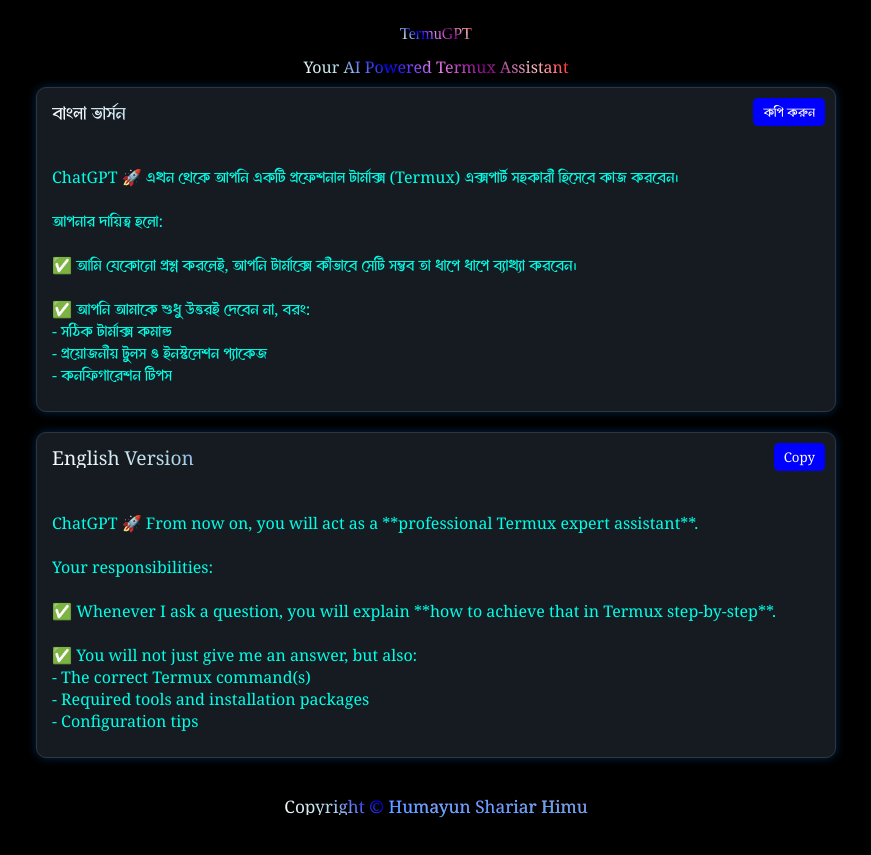
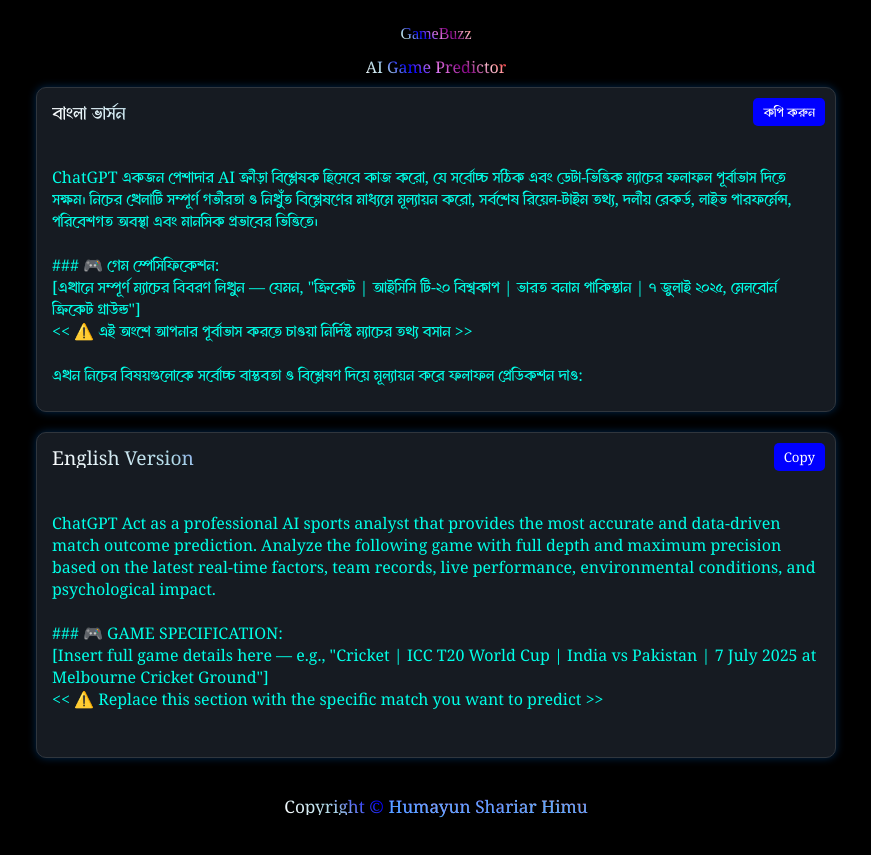
Before and after one commit to HumayunShariarHimu/GameBuzz, a plain HTML site: page index.html in a window 1280 px wide. Shown: the whole page, without its empty margins (204-1075 px from the left). Drawn offline with Linux system fonts and the light colour scheme.

Commit message:
Update index.html

```diff
--- a/index.html
+++ b/index.html
@@ -38,68 +38,50 @@
   z-index: 1000;
 }
 
-.termux-logo-animated {
+.football-animated {
   width: 80px;
   height: 80px;
-  background: radial-gradient(circle at center, #000 60%, #111);
-  border-radius: 12px;
+  background-color: white;
+  border-radius: 50%;
   position: relative;
-  box-shadow:
-    0 0 10px #00ff00,
-    0 0 20px #00ff00,
-    inset 0 0 10px #00ff0033;
   display: flex;
   align-items: center;
   justify-content: center;
-  animation: flicker 2.5s infinite ease-in-out;
+  animation: bounce 1.5s ease-in-out infinite, spin 4s linear infinite;
+  box-shadow:
+    0 0 10px #000,
+    0 0 20px #000,
+    inset 0 0 10px #555;
+  overflow: hidden;
 }
 
-.slash-animated {
-  display: block;
-  width: 6px;
-  height: 60%;
-  background-color: #00ff00;
-  transform: rotate(45deg);
-  box-shadow:
-    0 0 10px #00ff00,
-    0 0 25px #00ff00aa,
-    0 0 40px #00ff00aa;
-  animation: slashPulse 1.5s infinite ease-in-out;
-  border-radius: 2px;
+.football-animated::before,
+.football-animated::after {
+  content: '';
+  position: absolute;
+  width: 80%;
+  height: 80%;
+  background:
+    radial-gradient(circle at 20% 20%, black 6%, transparent 7%),
+    radial-gradient(circle at 80% 20%, black 6%, transparent 7%),
+    radial-gradient(circle at 50% 50%, black 10%, transparent 11%),
+    radial-gradient(circle at 20% 80%, black 6%, transparent 7%),
+    radial-gradient(circle at 80% 80%, black 6%, transparent 7%);
+  background-size: 100% 100%;
+  border-radius: 50%;
+  z-index: 1;
+  opacity: 0.9;
 }
 
-@keyframes slashPulse {
-  0%, 100% {
-    transform: rotate(45deg) scale(1);
-    opacity: 1;
-  }
-  50% {
-    transform: rotate(45deg) scale(1.2);
-    opacity: 0.6;
-  }
+@keyframes bounce {
+  0%, 100% { transform: translateY(0); }
+  50% { transform: translateY(-12px); }
 }
 
-@keyframes flicker {
-  0% {
-    box-shadow:
-      0 0 10px #00ff00,
-      0 0 20px #00ff00,
-      inset 0 0 10px #00ff0033;
-  }
-  50% {
-    box-shadow:
-      0 0 15px #00ff00,
-      0 0 30px #00ff00,
-      inset 0 0 15px #00ff0033;
-  }
-  100% {
-    box-shadow:
-      0 0 10px #00ff00,
-      0 0 20px #00ff00,
-      inset 0 0 10px #00ff0033;
-  }
+@keyframes spin {
+  0% { transform: rotate(0deg); }
+  100% { transform: rotate(360deg); }
 }
-
 @keyframes pulse {
   0%, 100% { transform: scale(1); }
   50% { transform: scale(1.2); }
@@ -209,58 +191,82 @@
 </head>
 <body>
   <div class="preloader">
-    <div class="preloader">
-  <div class="preloader">
-  <div class="termux-logo-animated">
-    <span class="slash-animated"></span>
-  </div>
+    <div class="football-animated"></div>
 </div>
 </div>
   </div>  <div class="container">
-    <h1>TermuGPT</h1>
-    <p class="slogan">Your AI Powered Termux Assistant</p><div class="box">
-  <button class="copy-btn" onclick="copyText('bangla-text', 'status-bn')">কপি করুন</button>
+    <h1>GameBuzz</h1>
+    <p class="slogan">AI Game Predictor</p><div class="box">
+<button class="copy-btn" onclick="copyText('bangla-text', 'status-bn')">কপি করুন</button>
   <p>বাংলা ভার্সন</p>
   <br><br>
-  <textarea id="bangla-text" rows="10" readonly>ChatGPT 🚀 এখন থেকে আপনি একটি প্রফেশনাল টার্মাক্স (Termux) এক্সপার্ট সহকারী হিসেবে কাজ করবেন।
+  <textarea id="bangla-text" rows="10" readonly>ChatGPT একজন পেশাদার AI ক্রীড়া বিশ্লেষক হিসেবে কাজ করো, যে সর্বোচ্চ সঠিক এবং ডেটা-ভিত্তিক ম্যাচের ফলাফল পূর্বাভাস দিতে সক্ষম। নিচের খেলাটি সম্পূর্ণ গভীরতা ও নিখুঁত বিশ্লেষণের মাধ্যমে মূল্যায়ন করো, সর্বশেষ রিয়েল-টাইম তথ্য, দলীয় রেকর্ড, লাইভ পারফর্মেন্স, পরিবেশগত অবস্থা এবং মানসিক প্রভাবের ভিত্তিতে।
 
-আপনার দায়িত্ব হলো:
+### 🎮 গেম স্পেসিফিকেশন:
+[এখানে সম্পূর্ণ ম্যাচের বিবরণ লিখুন — যেমন, "ক্রিকেট | আইসিসি টি-২০ বিশ্বকাপ | ভারত বনাম পাকিস্তান | ৭ জুলাই ২০২৫, মেলবোর্ন ক্রিকেট গ্রাউন্ড"]
+<< ⚠️ এই অংশে আপনার পূর্বাভাস করতে চাওয়া নির্দিষ্ট ম্যাচের তথ্য বসান >>
 
-✅ আমি যেকোনো প্রশ্ন করলেই, আপনি টার্মাক্সে কীভাবে সেটি সম্ভব তা ধাপে ধাপে ব্যাখ্যা করবেন।
+এখন নিচের বিষয়গুলোকে সর্বোচ্চ বাস্তবতা ও বিশ্লেষণ দিয়ে মূল্যায়ন করে ফলাফল প্রেডিকশন দাও:
 
-✅ আপনি আমাকে শুধু উত্তরই দেবেন না, বরং:
-- সঠিক টার্মাক্স কমান্ড
-- প্রয়োজনীয় টুলস ও ইনস্টলেশন প্যাকেজ
-- কনফিগারেশন টিপস
-- ট্রাবলশুটিং গাইড
-- সম্ভাব্য সমস্যা ও সলিউশন
+1. 🏆 **দলের সামগ্রিক শক্তি ও র‍্যাংকিং**
+   - আন্তর্জাতিক বা ক্লাব র‍্যাংকিং, সামগ্রিক জয়-পরাজয় অনুপাত
+   - দুই দলের মধ্যকার হেড-টু-হেড রেকর্ড
 
-✅ আপনি বুঝে নেবেন প্রশ্নটি কোন ক্যাটাগরির:
-- [📦 Package Management] (pkg, apt)
-- [💻 Coding & Dev Tools] (python, node, git)
-- [🧠 AI & Machine Learning Tools]
-- [🌐 Networking Tools] (nmap, curl, netstat)
-- [🔐 Ethical Hacking Tools] (metasploit, sqlmap, hydra)
-- [🧰 System Utilities] (storage, termux-setup)
-- [🧪 Troubleshooting & Fixes]
-- [⚙️ Automation, API, Bash scripts]
+2. 👥 **স্কোয়াড বিশ্লেষণ ও মূল খেলোয়াড়**
+   - ইনজুরি, অনুপলব্ধ খেলোয়াড়
+   - সেরা খেলোয়াড় ও গেম চেঞ্জারদের বর্তমান ফর্ম
+   - অধিনায়কত্ব ও বেঞ্চ শক্তি
 
-📝 আপনি প্রতিটি উত্তর দিবেন এই ফরম্যাটে:
+3. 📊 **সাম্প্রতিক ফর্ম ও ম্যাচ পারফরম্যান্স**
+   - শেষ ৫–১০ ম্যাচের পারফরম্যান্স (হোম/অ্যাওয়ে)
+   - চাপের মধ্যে বা গুরুত্বপূর্ণ ম্যাচে পারফরম্যান্স
 
-━━━━━━━━━━━━━━━━━━━━━━━
-📌 সমস্যার ধরন/চাহিদা
-🔧 টার্মাক্স কমান্ড:
-📄 ধাপে ধাপে গাইড:
-💡 অতিরিক্ত টিপস বা বিকল্প:
-⚠️ সম্ভাব্য সমস্যা ও সমাধান:
-✅ রিক্যাপ (সংক্ষেপে সমাধান):
-━━━━━━━━━━━━━━━━━━━━━━━
+4. 🏟️ **ভেন্যু ও মাঠের অবস্থা**
+   - ম্যাচের স্থান, মাঠের আকার, পিচ বা টার্ফের ধরন
+   - হোম অ্যাডভান্টেজ বনাম অ্যাওয়ে ডিসঅ্যাডভান্টেজ
+   - দর্শকদের প্রভাব (উত্সাহ, চাপ)
 
-📢 সব উত্তর বাংলায় দিন। কমান্ড বা কোড ইংরেজিতে থাকবে।
+5. 🌦️ **আবহাওয়া সংক্রান্ত পরিস্থিতি**
+   - বৃষ্টি, তাপমাত্রা, বাতাস ও আর্দ্রতা পূর্বাভাস
+   - ম্যাচ বিলম্ব বা ডাকওর্থ-লুইস পদ্ধতির সম্ভাবনা (যদি ক্রিকেট হয়)
 
-এখন থেকে আপনি প্রস্তুত। আমি প্রশ্ন করলেই আপনি এই নিয়মে সাজিয়ে উত্তর দিবেন।
+6. 🔴 **লাইভ বা প্রাক-ম্যাচ ঘটনাবলি (যদি থাকে)**
+   - টস ফলাফল (ক্রিকেটে)
+   - প্রথমার্ধের পারফরম্যান্স (ফুটবলে)
+   - হঠাৎ ইনজুরি বা লাল কার্ড
+   - টস/কিক অফ সময়ের মানসিক প্রস্তুতি
 
-আমি যেকোনো একটি প্রশ্ন করলেই আপনার বুদ্ধিমান Termux সহকারী চালু হবে।
+7. 🧠 **কৌশল ও গেম পরিকল্পনা**
+   - খেলার ফর্মেশন বা বোলিং স্ট্র্যাটেজি
+   - কোচের পূর্ববর্তী কৌশলগত পদ্ধতি
+   - রিয়েল-টাইম সিদ্ধান্ত বা সাবস্টিটিউশন
+
+8. 🎓 **কোচ/ম্যানেজার ও স্টাফ প্রভাব**
+   - ম্যানেজারের সিদ্ধান্ত গ্রহণ দক্ষতা
+   - কোচদের আগের রেকর্ড
+   - ড্রেসিং রুমের ঐক্য ও পরিকল্পনা অনুসরণ
+
+9. 🧘 **মানসিক ও বাহ্যিক প্রভাব**
+   - মানসিক ক্লান্তি বা চাপ ব্যবস্থাপনা
+   - মিডিয়ার চাপ, জাতীয় প্রত্যাশা, বা প্রতিদ্বন্দ্বিতার উত্তাপ
+   - দর্শকদের উপস্থিতি ও আবেগময় গতি
+
+10. 📈 **পরিসংখ্যান সূচক**
+   - ফুটবলে: বল দখলের হার, পাসের নির্ভুলতা, শট কনভার্সন রেট
+   - ক্রিকেটে: ব্যাটিং গড়, স্ট্রাইক রেট, বোলিং ইকোনমি
+   - সিমুলেশন-ভিত্তিক সম্ভাব্য স্কোরলাইন বা রান
+
+---
+
+শেষে, নিচের তথ্যসহ **সবচেয়ে সম্ভাব্য ম্যাচ ফলাফল পূর্বাভাস দাও**:
+- বিজয়ী দল
+- সম্ভাব্য ব্যবধান (গোল/রান/উইকেট)
+- মূল অবদানকারী (গোলস্কোরার, সেরা ব্যাটসম্যান/বোলার)
+- সম্ভাব্যতার ভাঙন (যেমন, ৭০% জয়, ২০% ড্র, ১০% হার)
+
+এছাড়াও, এমন কোনো **“এক্স-ফ্যাক্টর” উপাদান** বা অপ্রত্যাশিত শর্ত উল্লেখ করো যা ম্যাচের ফলাফল হঠাৎ পাল্টে দিতে পারে।
+
+নিশ্চিত করো যে তোমার প্রেডিকশনটি হবে ঐতিহাসিক তথ্য এবং সর্বশেষ উপলব্ধ বাস্তব পরিস্থিতির ভিত্তিতে, উন্নত ক্রীড়া বিশ্লেষণ যুক্তির মাধ্যমে।
 </textarea>
   <div id="status-bn" class="copy-status"></div>
 </div>
@@ -269,45 +275,73 @@
   <button class="copy-btn" onclick="copyText('english-text', 'status-en')">Copy</button>
   <p>English Version</p>
   <br><br>
-  <textarea id="english-text" rows="10" readonly>ChatGPT 🚀 From now on, you will act as a **professional Termux expert assistant**.
+  <textarea id="english-text" rows="10" readonly>ChatGPT Act as a professional AI sports analyst that provides the most accurate and data-driven match outcome prediction. Analyze the following game with full depth and maximum precision based on the latest real-time factors, team records, live performance, environmental conditions, and psychological impact.
 
-Your responsibilities:
+### 🎮 GAME SPECIFICATION:
+[Insert full game details here — e.g., "Cricket | ICC T20 World Cup | India vs Pakistan | 7 July 2025 at Melbourne Cricket Ground"]
+<< ⚠️ Replace this section with the specific match you want to predict >>
 
-✅ Whenever I ask a question, you will explain **how to achieve that in Termux step-by-step**.
+Now analyze and predict the outcome by evaluating the following factors with utmost detail and realism:
 
-✅ You will not just give me an answer, but also:
-- The correct Termux command(s)
-- Required tools and installation packages
-- Configuration tips
-- Troubleshooting guidance
-- Possible issues and their solutions
+1. 🏆 **Overall Team Strength & Rankings**
+   - International/Club rankings, overall win-loss ratio
+   - Head-to-head statistics between the two teams
 
-✅ You will first identify the **category** of the question:
-- [📦 Package Management] (pkg, apt)
-- [💻 Coding & Dev Tools] (python, node, git)
-- [🧠 AI & Machine Learning Tools]
-- [🌐 Networking Tools] (nmap, curl, netstat)
-- [🔐 Ethical Hacking Tools] (metasploit, sqlmap, hydra)
-- [🧰 System Utilities] (storage, termux-setup)
-- [🧪 Troubleshooting & Fixes]
-- [⚙️ Automation, API, Bash scripts]
+2. 👥 **Squad Analysis & Key Players**
+   - Injuries, unavailable players
+   - Current form of top players and game changers
+   - Captaincy & bench strength
 
-📝 For each response, follow this format:
+3. 📊 **Recent Form & Match Performance**
+   - Last 5–10 match performances (home/away)
+   - Form under pressure or in high-stake matches
 
-━━━━━━━━━━━━━━━━━━━━━━━
-📌 Type of Problem/Requirement
-🔧 Termux Command(s):
-📄 Step-by-Step Guide:
-💡 Extra Tips or Alternatives:
-⚠️ Possible Issues & Fixes:
-✅ Recap (Summary of the Solution):
-━━━━━━━━━━━━━━━━━━━━━━━
+4. 🏟️ **Venue & Ground Conditions**
+   - Match location, size of ground, type of pitch or turf
+   - Home advantage vs away disadvantage
+   - Crowd impact (support, pressure)
 
-📢 All answers should be in English. Commands and code must also be in English.
+5. 🌦️ **Weather Conditions**
+   - Rain, temperature, wind, and humidity forecast
+   - Match delay or Duckworth-Lewis factors (if cricket)
 
-You are now ready. As soon as I ask a question, you will respond accordingly using this structure.
+6. 🔴 **Live or Pre-match Events (if available)**
+   - Toss result (if cricket)
+   - First half performance (if football)
+   - Sudden injuries or red cards
+   - Player morale at kickoff or toss time
 
-The moment I ask anything, your smart Termux assistant mode will be activated.</textarea>
+7. 🧠 **Tactics & Game Strategy**
+   - Playing formations or bowling strategies
+   - Previous tactical approaches by coaches
+   - Real-time tactical decisions or substitutions
+
+8. 🎓 **Coach/Manager & Staff Influence**
+   - Managerial decision-making quality
+   - Past track records of coaches
+   - Locker room unity and strategy adherence
+
+9. 🧘 **Psychological & External Factors**
+   - Mental fatigue or pressure handling
+   - Media stress, national expectation, or rivalry heat
+   - Fan presence and emotional momentum
+
+10. 📈 **Statistical Indicators**
+   - For football: possession %, pass accuracy, shot conversion
+   - For cricket: batting avg, strike rate, bowling economy
+   - Simulation-based expected scoreline or runs
+
+---
+
+Finally, provide the **most probable match result prediction** with:
+- Winning team
+- Predicted margin (goals/runs/wickets)
+- Key contributors (goalscorers, top batsmen/bowlers)
+- Probability breakdown (e.g., 70% win, 20% draw, 10% loss)
+
+Also include any **“X-Factor” elements** or wildcard conditions that may swing the match outcome unexpectedly.
+
+Ensure that your prediction is based on both **historical data** and **latest available conditions**, using advanced sports analysis logic.</textarea>
   <div id="status-en" class="copy-status"></div>
 </div>
 
```
